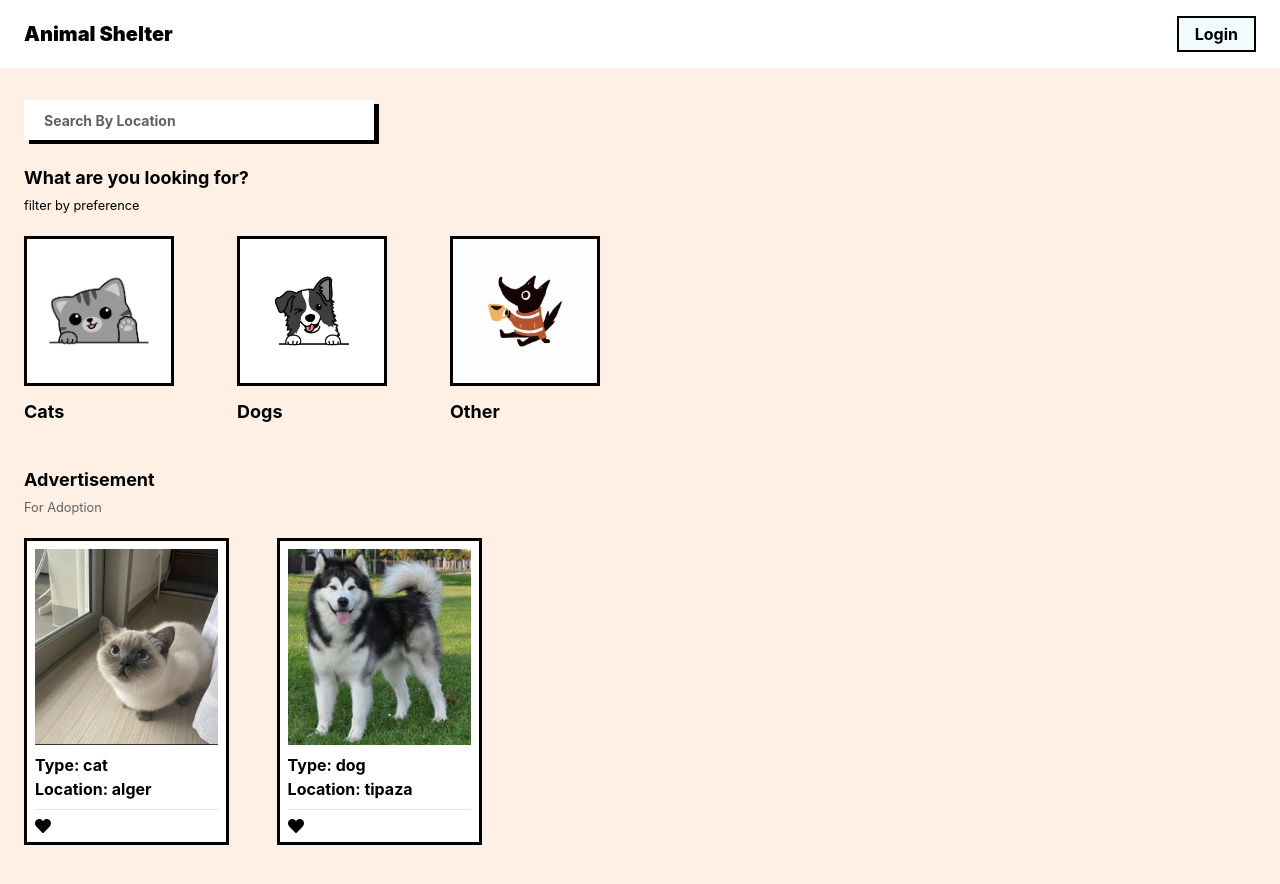
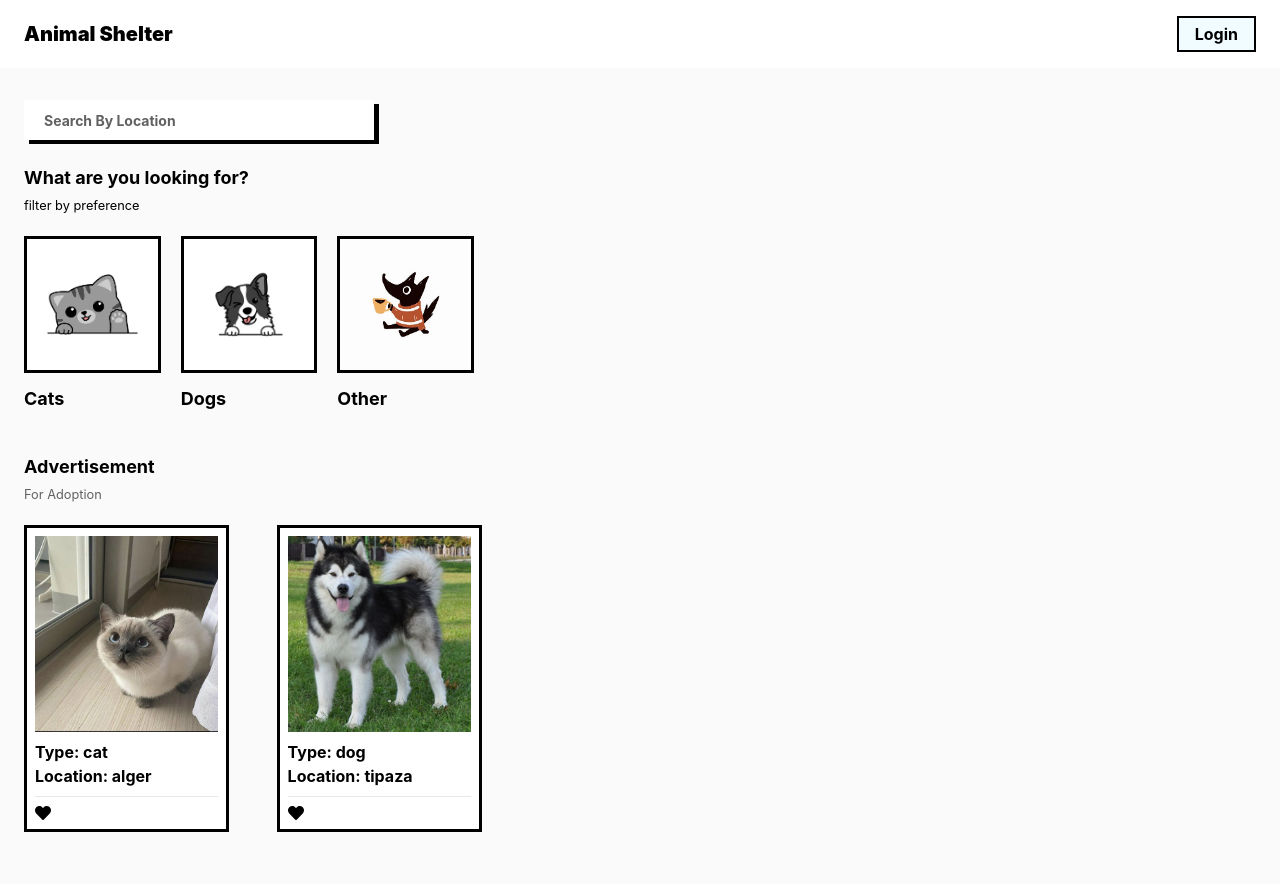
Before and after one commit to marouanebk/AnimalShelter, a React (Vite) app in the folder AnimalShelter/: page / in a window 1280 px wide. Shown: the top 884 px of the page. Built offline with nearby package versions, Linux system fonts and the light colour scheme.

Commit message:
added filtering and redesign

```diff
--- a/AnimalShelter/src/components/Adds.tsx
+++ b/AnimalShelter/src/components/Adds.tsx
@@ -1,6 +1,16 @@
 import { Card } from "./Card";
 import { data } from "../data/add";
-export function Adds() {
+import { useMemo } from "react";
+type AddsProps = {
+  filterState: string;
+};
+
+export function Adds({ filterState }: AddsProps) {
+  console.log(filterState);
+  const filteredData = data.filter((add) => {
+    return add.type.includes(filterState);
+  });
+  // const filteredData = data;
   return (
     <section className="mt-5 pb-10">
       <div className="my-5">
@@ -8,7 +18,7 @@ export function Adds() {
         <small className="text-lightGray">For Adoption</small>
       </div>
       <div className="grid grid-cols-fill gap-4">
-        {data.map((ad) => (
+        {filteredData.map((ad) => (
           <Card
             key={ad.id}
             type={ad.type}
--- a/AnimalShelter/src/components/Filter.tsx
+++ b/AnimalShelter/src/components/Filter.tsx
@@ -1,8 +1,35 @@
+import { useRef, useState } from "react";
 import cat from "../assets/cat.jpg";
 import dog from "../assets/dog.jpg";
 import other from "../assets/other.jpg";
 
-export function Filter() {
+type FilterProps = {
+  setFilterState: (s: string) => void;
+  filterState: string;
+};
+
+export function Filter({ setFilterState, filterState }: FilterProps) {
+  const catRef = useRef<HTMLDivElement>(null);
+  const dogRef = useRef<HTMLDivElement>(null);
+  const otherRef = useRef<HTMLDivElement>(null);
+
+  // function that toggles the category filter styling
+  function handleClick(e: MouseEvent) {
+    const target = e.target as Element;
+
+    if (target.parentElement!.classList.contains("active")) {
+      [catRef, dogRef, otherRef].forEach((element) => {
+        element.current!.classList.remove("active");
+      });
+      setFilterState("");
+    } else {
+      [catRef, dogRef, otherRef].forEach((element) => {
+        element.current!.classList.remove("active");
+      });
+      target.parentElement!.classList.add("active");
+    }
+  }
+
   return (
     <main className="mb-10">
       <input
@@ -15,38 +42,51 @@ export function Filter() {
           <h1 className="text-lg font-bold">What are you looking for?</h1>
           <small className="text-grayish">filter by preference</small>
         </div>
-        <div className="flex gap-2 items-center justify-between max-w-xl font-bold">
-          <a href="#">
-            <div>
+        <div className="flex gap-5 items-center justify-between w-full md:w-[450px] font-bold">
+          <div
+            onClick={(e: any) => {
+              handleClick(e);
+            }}
+            ref={catRef}
+          >
             <img
               src={cat}
               alt="cat"
-                className="aspect-square w-[150px] border-[3px]  border-black "
+              className="aspect-square w-[150px] border-[3px] border-black "
+              onClick={() => setFilterState("cat")}
             />
             <h2 className="mt-3 text-lg">Cats</h2>
           </div>
-          </a>
-          <a href="">
-            <div>
+          <div
+            onClick={(e: any) => {
+              handleClick(e);
+            }}
+            ref={dogRef}
+          >
             <img
               src={dog}
               alt="cat"
               className="aspect-square w-[150px] border-[3px]
                  border-black"
+              onClick={() => setFilterState("dog")}
             />
+
             <h2 className="mt-3 text-lg">Dogs</h2>
           </div>
-          </a>
-          <a href="">
-            <div>
+          <div
+            onClick={(e: any) => {
+              handleClick(e);
+            }}
+            ref={otherRef}
+          >
             <img
               src={other}
               alt="other"
               className="aspect-square w-[150px] h-auto object-cover border-[3px]  border-black "
+              onClick={() => setFilterState("other")}
             />
             <h2 className="mt-3 text-lg">Other</h2>
           </div>
-          </a>
         </div>
       </div>
     </main>
--- a/AnimalShelter/src/containers/Details.tsx
+++ b/AnimalShelter/src/containers/Details.tsx
@@ -38,7 +38,7 @@ export function Details() {
             </p>
           </button>
         </div>
-        <section>
+        <section className="capitalize">
           <div className="flex flex-col md:flex-row gap-3 ">
             <div className="basis-1/2">
               <h1 className="font-bold text-xl mb-5">Information</h1>
--- a/AnimalShelter/src/containers/Home.tsx
+++ b/AnimalShelter/src/containers/Home.tsx
@@ -1,11 +1,14 @@
+import { useState } from "react";
 import { Adds } from "../components/Adds";
 import { Filter } from "../components/Filter";
 
 export function Home() {
+  const [filterState, setFilterState] = useState("");
+
   return (
     <>
-      <Filter />
-      <Adds />
+      <Filter setFilterState={setFilterState} filterState={filterState} />
+      <Adds filterState={filterState} />
     </>
   );
 }
--- a/AnimalShelter/src/index.css
+++ b/AnimalShelter/src/index.css
@@ -11,10 +11,95 @@
   -moz-osx-font-smoothing: grayscale;
   -webkit-text-size-adjust: 100%;
 }
+
 * {
   margin: 0;
   padding: 0;
 }
+
 body {
   background-color: #fff;
 }
+
+.active {
+  position: relative;
+  transition: 0.3s;
+
+}
+
+.active img {
+  padding: 1rem;
+  border-color: transparent;
+  transition: 0.3s;
+}
+
+
+
+.active::before {
+  content: "";
+  position: absolute;
+  background-image: radial-gradient(50% 50% at 50% 50%, rgba(255, 0, 128, .3) 0, rgba(255, 0, 128, .2) 100%);
+  filter: blur(30px);
+  height: 100px;
+  width: 100px;
+  left: -24px;
+  top: -20px;
+  transform: rotate(30.58deg);
+  transition: 0.3s;
+  -webkit-animation: scale-up-center 0.4s cubic-bezier(0.390, 0.575, 0.565, 1.000) both;
+  animation: scale-up-center 0.4s cubic-bezier(0.390, 0.575, 0.565, 1.000) both;
+  z-index: -10;
+}
+
+.active::after {
+  content: "";
+  background-image: radial-gradient(50% 50% at 50% 50%, rgba(1, 107, 231, .2) 0, rgba(1, 106, 229, .4) 100%);
+  position: absolute;
+  filter: blur(35px);
+  height: 100px;
+  width: 100px;
+  right: -3px;
+  bottom: -18px;
+  transition: 0.3s;
+  -webkit-animation: scale-up-center 0.4s cubic-bezier(0.390, 0.575, 0.565, 1.000) both;
+  animation: scale-up-center 0.4s cubic-bezier(0.390, 0.575, 0.565, 1.000) both;
+  z-index: -10;
+}
+
+
+
+/* ----------------------------------------------
+ * Generated by Animista on 2023-6-25 18:3:34
+ * Licensed under FreeBSD License.
+ * See http://animista.net/license for more info.
+ * w: http://animista.net, t: @cssanimista
+ * ---------------------------------------------- */
+
+/**
+ * ----------------------------------------
+ * animation scale-up-center
+ * ----------------------------------------
+ */
+@-webkit-keyframes scale-up-center {
+  0% {
+    -webkit-transform: scale(0.5);
+    transform: scale(0.5);
+  }
+
+  100% {
+    -webkit-transform: scale(1);
+    transform: scale(1);
+  }
+}
+
+@keyframes scale-up-center {
+  0% {
+    -webkit-transform: scale(0.5);
+    transform: scale(0.5);
+  }
+
+  100% {
+    -webkit-transform: scale(1);
+    transform: scale(1);
+  }
+}
--- a/AnimalShelter/tailwind.config.js
+++ b/AnimalShelter/tailwind.config.js
@@ -8,7 +8,7 @@ export default {
     extend: {
       colors: {
         blueish: "#F0FCFF",
-        orange: "#FFF0E5",
+        orange: "#fafafa",
         redish: "#FDDADA",
         lightGray: "#616161"
       },
```
Lines whose indentation alone changed are shown as unchanged.
